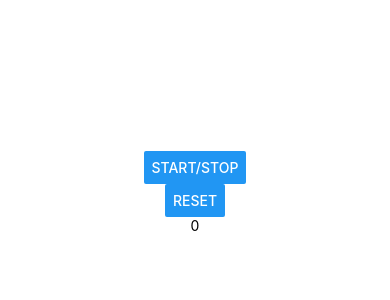
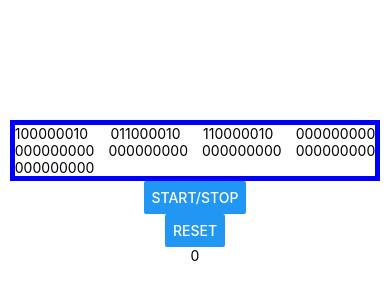
Before and after one commit to kjohna/conway, a React Native app in the folder client-expo/: screen / in a window 390 px wide. Shown: the part 230-530 px from the top of the page. Built offline with nearby package versions, Linux system fonts and the light colour scheme.

Commit message:
expo: set up Board component

```diff
--- a/client-expo/App.js
+++ b/client-expo/App.js
@@ -1,5 +1,6 @@
 import React, { useState, useEffect } from "react";
 import { Button, StyleSheet, Text, View } from "react-native";
+import Board from "./Board";
 
 import conway from "./conway.js";
 
@@ -66,7 +67,7 @@ export default function App() {
 
   return (
     <View style={styles.container}>
-      {/* <Board board={board} running={running} cellClick={cellClick} /> */}
+      <Board board={board} running={running} cellClick={cellClick} />
       <Button onPress={() => setRunning(!running)} title="Start/Stop" />
       <Button onPress={() => handleReset()} title="Reset" />
       <Text>{generation}</Text>
--- /dev/null
+++ b/client-expo/Board.js
@@ -0,0 +1,41 @@
+import React from "react";
+import { StyleSheet, Text, View } from "react-native";
+// import Row from "../client/src/Row";
+
+export default function Board(props) {
+  const board = props.board;
+  const width = 500,
+    height = 500;
+  const dims = {
+    rows: board.length,
+    cols: board[0].length,
+    width,
+    height
+  };
+
+  const rows = board.map((row, i) => (
+    <Text>{row}</Text>
+    // <Row
+    //   key={`r:${i}`}
+    //   r={i}
+    //   row={row}
+    //   dims={dims}
+    //   running={props.running}
+    //   cellClick={props.cellClick}
+    // />
+  ));
+  return <View style={styles.board}>{rows}</View>;
+}
+
+const styles = StyleSheet.create({
+  board: {
+    width: "95%",
+    maxHeight: "80%",
+    borderStyle: "solid",
+    borderColor: "blue",
+    borderWidth: 5,
+    flexDirection: "row",
+    flexWrap: "wrap",
+    justifyContent: "space-between"
+  }
+});
```
